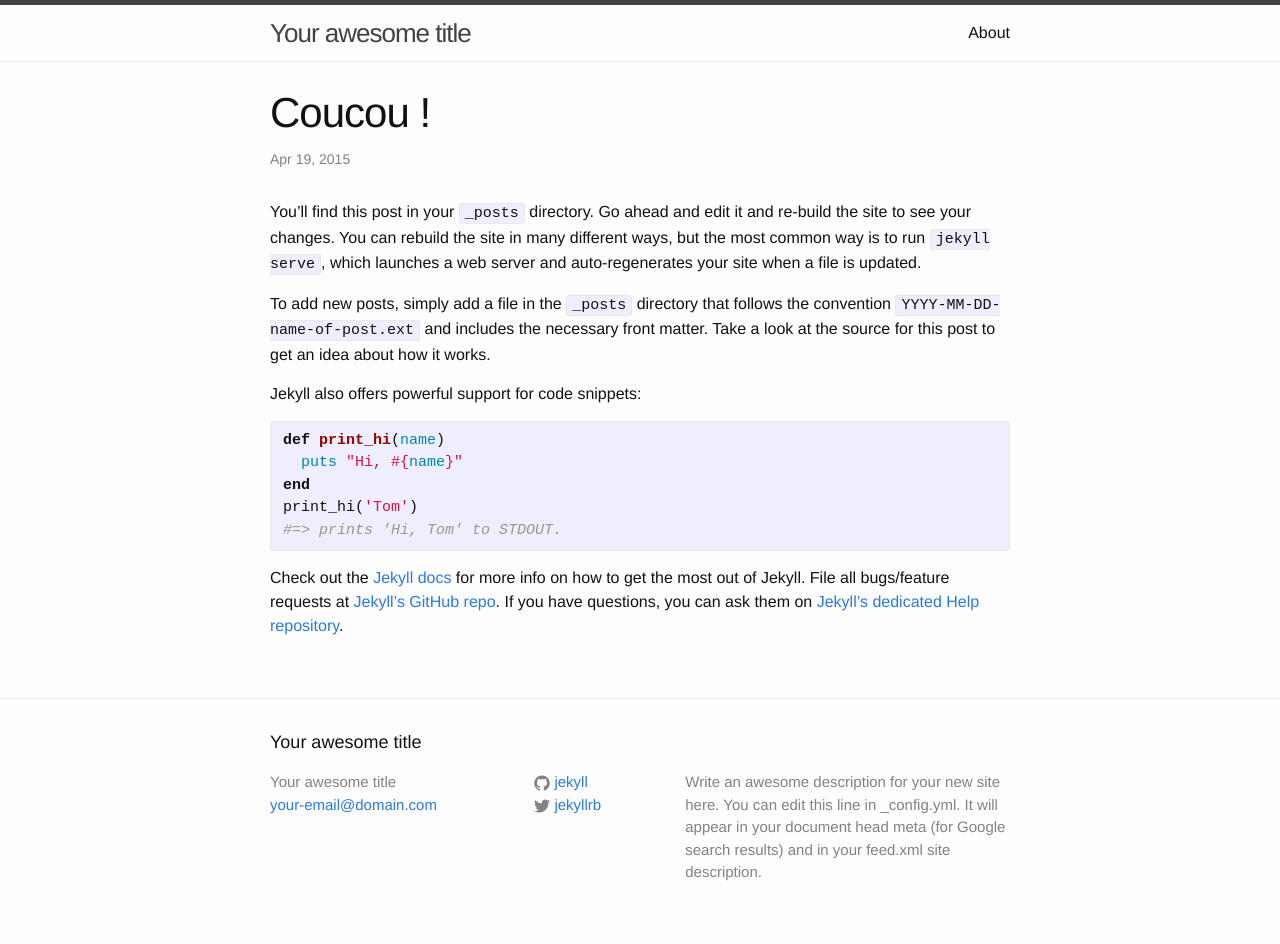
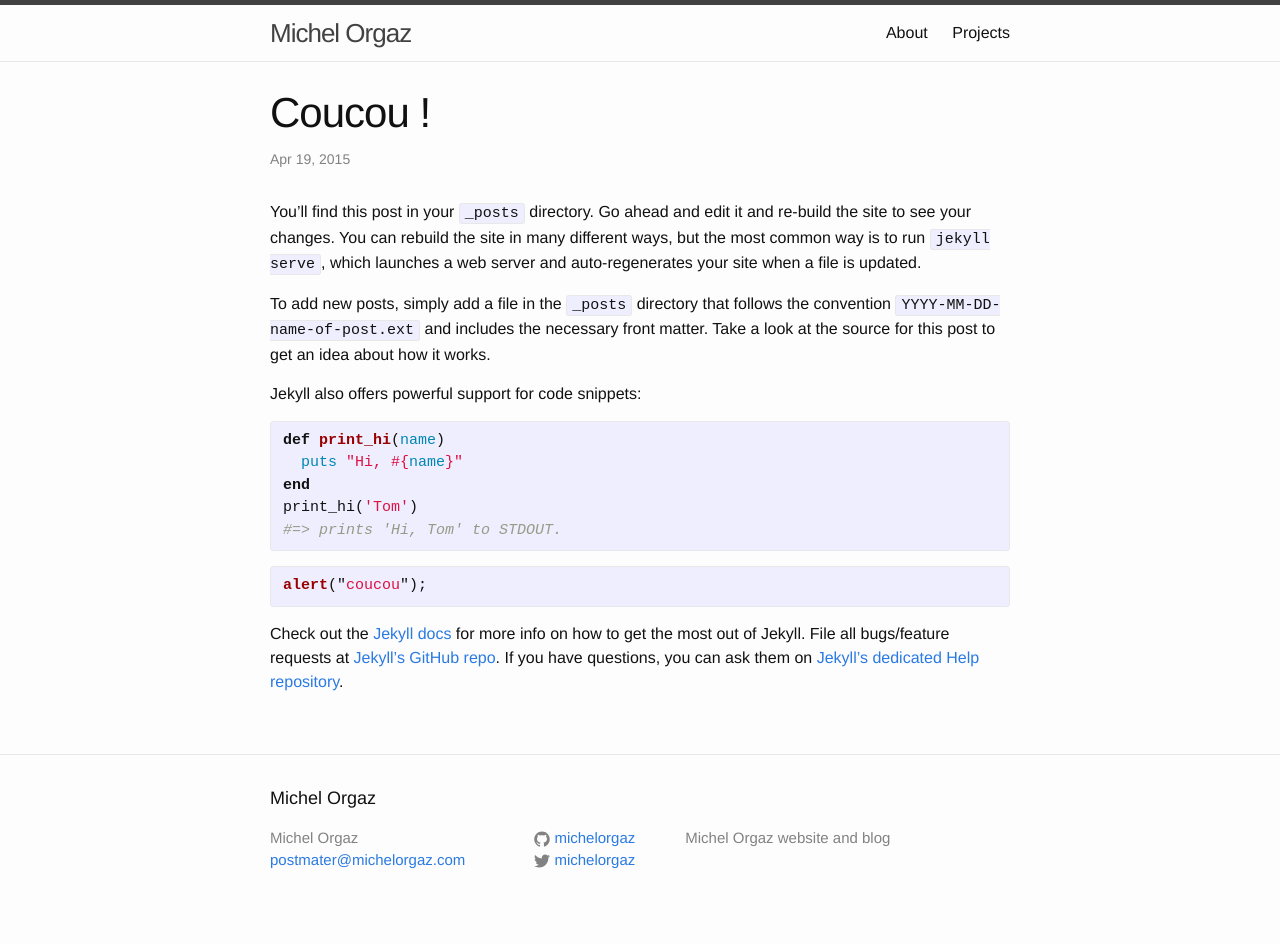
Before and after one commit to MichelOrgaz/michelorgaz.github.io, a Jekyll site: the page built from _posts/2015-04-19-coucou.markdown, in a window 1280 px wide. Built offline with Jekyll 4.4.1, drawn with Linux system fonts in a browser that asks for light colours.

Commit message:
Install (part 2)

```diff
--- a/_config.yml
+++ b/_config.yml
@@ -1,15 +1,12 @@
 # Site settings
-title: Your awesome title
-email: your-email@domain.com
+title: Michel Orgaz
+email: postmater@michelorgaz.com
 description: > # this means to ignore newlines until "baseurl:"
-  Write an awesome description for your new site here. You can edit this
-  line in _config.yml. It will appear in your document head meta (for
-  Google search results) and in your feed.xml site description.
+  Michel Orgaz website and blog
 baseurl: "" # the subpath of your site, e.g. /blog/
-url: "http://yourdomain.com" # the base hostname & protocol for your site
-twitter_username: jekyllrb
-github_username:  jekyll
+url: "http://michelorgaz.com" # the base hostname & protocol for your site
+twitter_username: michelorgaz
+github_username:  michelorgaz
 
 # Build settings
 markdown: kramdown
-keep_files: _sources/
--- a/_posts/2015-04-19-coucou.markdown
+++ b/_posts/2015-04-19-coucou.markdown
@@ -18,6 +18,10 @@ print_hi('Tom')
 #=> prints 'Hi, Tom' to STDOUT.
 {% endhighlight %}
 
+{% highlight javascript %}
+alert("coucou");
+{% endhighlight %}
+
 Check out the [Jekyll docs][jekyll] for more info on how to get the most out of Jekyll. File all bugs/feature requests at [Jekyll’s GitHub repo][jekyll-gh]. If you have questions, you can ask them on [Jekyll’s dedicated Help repository][jekyll-help].
 
 [jekyll]:      http://jekyllrb.com
```
Also changed, not shown: _posts/2015-04-19-welcome-to-jekyll.markdown (deleted, +0 -25 lines), projects.md (added, +76 -0 lines).
